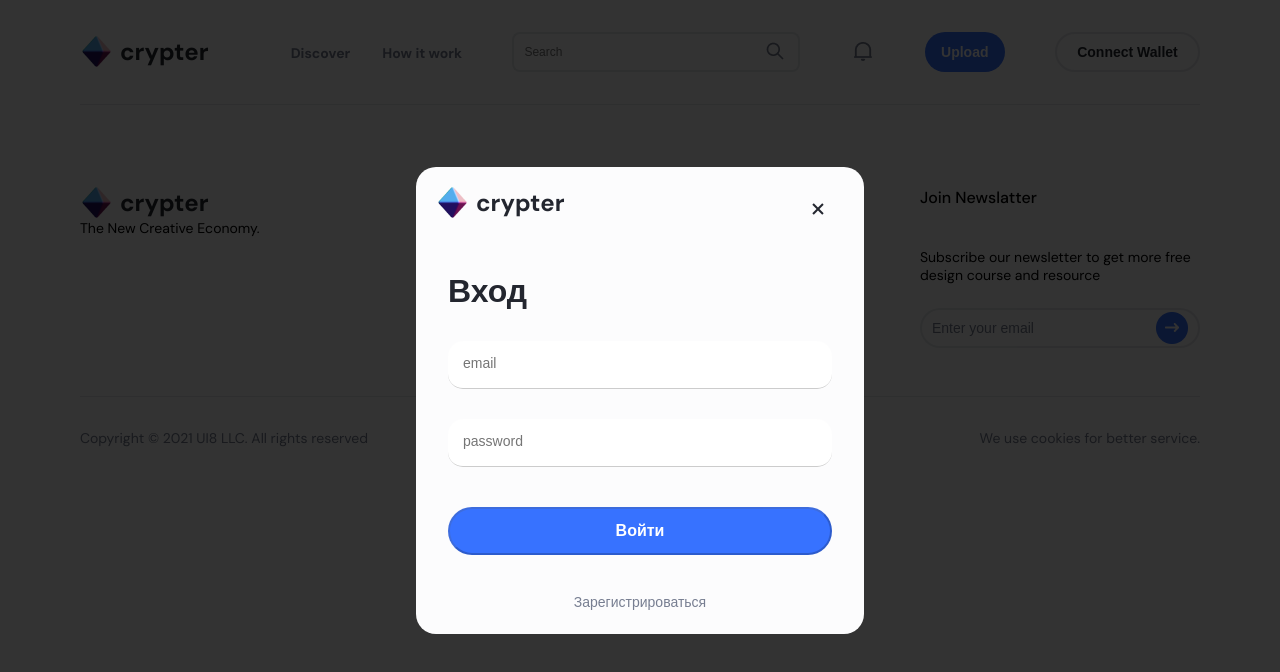
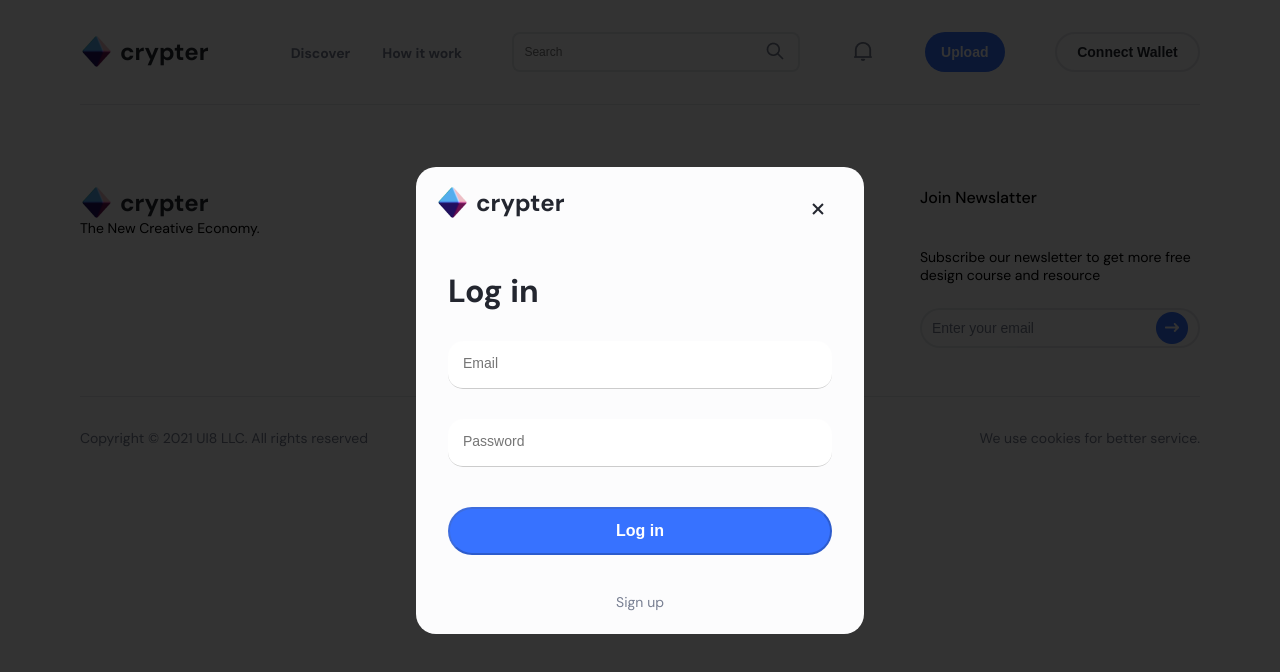
Before and after one commit to Capsonchik/React-NFT, a React (Create React App) app: page /signin in a window 1280 px wide. Shown: the top 672 px of the page. Built offline with nearby package versions, Linux system fonts and the light colour scheme.

Commit message:
Tasks 15 to 17 and 37 to 42 have been completed

```diff
--- a/src/components/CreatorNetwork/CreatorNetwork.jsx
+++ b/src/components/CreatorNetwork/CreatorNetwork.jsx
@@ -1,4 +1,4 @@
-import {useState} from 'react'
+import {useState, useEffect} from 'react'
 import StyledCreatorNetwork from './CreatorNetwork.styled'
 import { Container } from '../GlobalStyle/Styled.Global'
 
@@ -6,11 +6,17 @@ import imgNft from './img/img-nft-1.jpg'
 import eth from './img/eth.png'
 import userMini from './img/user-mini-foto-1.png'
 
+
 const CreatorNetwork = () => {
 
   const [hours, setHours] = useState()
   const [minutes, setMinutes] = useState()
   const [seconds, setSeconds] = useState()
+  const [course, setCourse] = useState({course:1595.1, crypto: 1.01, value: 0})
+
+  useEffect(() => {
+    setCourse({value:( course.course * course.crypto), course:1595.1, crypto: 1.01})
+  }, [])
 
   setInterval(() => {
       setHours(23 - new Date().getHours())
@@ -52,8 +58,8 @@ const CreatorNetwork = () => {
 
             <div className='creator-current-bid'>
               <h4 className='creator-current-bid__text'>Current Bid</h4>
-              <h3 className='creator-current-bid__price-eth'>1.00 ETH</h3>
-              <p className='creator-current-bid__price-dolar'>$3,618.36</p>
+              <h3 className='creator-current-bid__price-eth'>{course.crypto} ETH</h3>
+              <p className='creator-current-bid__price-dolar'>${course.value}</p>
               <h4 className='creator-current-bid__text'>Auction ending in</h4>
 
               <div className='creator-current-bid__block-time'>
--- a/src/components/CreatorNetwork/CreatorNetwork.styled.js
+++ b/src/components/CreatorNetwork/CreatorNetwork.styled.js
@@ -5,9 +5,10 @@ const styledCreatorNetwork = styled.div`
   padding-top: 128px;
   display: flex;
   gap: 128px;
+  padding-bottom: 140px;
 
 &__img {
-  max-width: 640px;
+  width: 64%;
   border-radius: 20px;
 }
 
@@ -37,6 +38,8 @@ const styledCreatorNetwork = styled.div`
 }
 
 &__img {
+  width: 40px;
+  height: 40px;
   border-radius: 50%;
 }
 
@@ -62,7 +65,8 @@ const styledCreatorNetwork = styled.div`
 
 .creator-current-bid {
   margin-top: 40px;
-  width: 352px;
+
+  width: 100%;
   height: 296px;
   border: 2px solid #E6E8EC;
   box-shadow: 0px 64px 64px -48px rgba(31, 47, 70, 0.12);
@@ -104,6 +108,7 @@ const styledCreatorNetwork = styled.div`
   height: 64px;
   display: flex;
   flex-direction: column;
+  align-items: center;
   margin-top: 8px;
 }
 
@@ -126,7 +131,7 @@ const styledCreatorNetwork = styled.div`
 
 &__place-bid {
   margin-top: 40px;
-  width: 352px;
+  width: 100%;
   height: 48px;
   background: #3772FF;
   border-radius: 90px;
@@ -146,13 +151,14 @@ const styledCreatorNetwork = styled.div`
 
 &__view-item {
   margin-top: 10px;
-  width: 352px;
+  width: 100%;
   height: 48px;
   border-radius: 90px;
   font-weight: 700;
   font-size: 16px;
   line-height: 16px;
-  border: 2px solid rgba(22%, 45%, 100%, 0.25);
+  background-color: #fff;
+  border: 2px solid rgba(22%, 45%, 100%, 0.15);
   transition: transform .3s, box-shadow .3s;
   cursor: pointer;
 }
--- a/src/components/GlobalStyle/Styled.Global.js
+++ b/src/components/GlobalStyle/Styled.Global.js
@@ -3,6 +3,8 @@ import styled from "styled-components";
 export const Container = styled.div`
     max-width: 1120px;
     margin: 0 auto;
+    margin-right: 15px;
+    margin-left: 15px;
 `
 
 export const FlexBox = styled.div`
--- /dev/null
+++ b/src/components/MainPage/Footer/footer.jsx
@@ -0,0 +1,50 @@
+import { Link } from "react-router-dom";
+import Logo from '../header/LogoComponent/Logo.jsx'
+import circle from '../../Images/footer-button.png'
+import { FooterStyled, ContainerFlex } from './footer.styled';
+
+
+const Footer = () => {
+    return(
+        <FooterStyled>
+            <ContainerFlex>
+                <div className="footer-logo">
+                    <Logo/>
+                    <p>The New Creative Economy.</p>
+                </div>
+                <nav className="footer-nav">
+                    <h3>Crypter.</h3>
+                    <Link className="footer-link" to='/'>Discover</Link>
+                    <Link className="footer-link"  to='/'>Connect wallet</Link>
+                    <Link className="footer-link"  to='/'>Create item</Link>
+                </nav>
+                <nav className="footer-nav">
+                    <h3>Info</h3>
+                    <Link className="footer-link"  to='/'>Download</Link>
+                    <Link className="footer-link"  to='/'>Demos</Link>
+                    <Link className="footer-link"  to='/'>Support</Link>
+                </nav>
+                <div className="footer-news">
+                    <h3>Join Newslatter</h3>
+                    <p>Subscribe our newsletter to get more free design course and resource</p>
+                    <div className="footer-input">
+                        <input type="text" placeholder='Enter your email' />
+                        <button className="footer-btn">
+                            <img src={circle} alt="button" />
+                        </button>
+                    </div>
+                </div>
+                </ContainerFlex>
+            <div className="copiright">
+                <div className="copiright-text">
+                    <p>Copyright © 2021 UI8 LLC. All rights reserved</p>
+                </div>
+                <div className="copiright-text">
+                    <p>We use cookies for better service.</p>
+                </div>
+            </div>
+        </FooterStyled>
+    )
+}
+
+export default Footer;
--- a/src/components/MainPage/MainPage.jsx
+++ b/src/components/MainPage/MainPage.jsx
@@ -6,12 +6,13 @@ import HotBid from "../HotBid/hotBid.jsx";
 import HotCollection from "../HotCollections/hotCollection.jsx";
 import Discover from "../Discover/discover.jsx";
 
+
 const MainPage = () => {
     return(
         <div>
             {/* Здесь контент главной страницы */}
             <EconomyBlock/>
-            <CreatorNetwork/>
+            <CreatorNetwork />
             <PopularSellers/>
             <HotBid/>
             <HotCollection/>
--- a/src/components/Signin/Signin.jsx
+++ b/src/components/Signin/Signin.jsx
@@ -27,7 +27,7 @@ const Signin = () => {
           <Link to='/'>
             <div className="popup__cross"></div>
             </Link>
-          <h2 className="popup__title">Вход</h2>
+          <h2 className="popup__title">Log in</h2>
           <form
             name='signin'
             action="#"
@@ -41,17 +41,17 @@ const Signin = () => {
               className='popup__input'
               minlength="5"
               maxlength="40"
-              placeholder='email'/>
+              placeholder='Email'/>
             <input
               type='password'
               className='popup__input'
               minlength="4"
               maxlength="30"
-              placeholder='password' />
+              placeholder='Password' />
             <Link to='/profile'>
-              <button type="submit" className="popup__submit">Войти</button>
+              <button type="submit" className="popup__submit">Log in</button>
             </Link>
-            <Link to='/signup' className='popup__link'>Зарегистрироваться</Link>
+            <Link to='/signup' className='popup__link'>Sign up</Link>
           </form>
         </div>
       </div>
--- a/src/components/Signup/Signup.jsx
+++ b/src/components/Signup/Signup.jsx
@@ -22,7 +22,7 @@ const Signup = () => {
           <Link to='/'>
             <div className='popup__cross'></div>
             </Link>
-          <h2 className='popup__title'>Регистрация</h2>
+          <h2 className='popup__title'>Registration</h2>
           <form
             name='signup'
             action='#'
@@ -36,25 +36,25 @@ const Signup = () => {
               className='popup__input'
               minlength='3'
               maxlength='40'
-              placeholder='nic name'/>
+              placeholder='Nic name'/>
             <input
               type='email'
               className='popup__input'
               minlength='5'
               maxlength='40'
-              placeholder='email'/>
+              placeholder='Email'/>
             <input
               type='password'
               className='popup__input'
               minlength='4'
               maxlength='30'
-              placeholder='password'/>
+              placeholder='Password'/>
             <input
               type='password'
               className='popup__input'
               minlength='4'
               maxlength='30'
-              placeholder='repeat password'/>
+              placeholder='Repeat password'/>
             <div className='popup__checkbox-block'>
               <input
                 type="checkbox"
@@ -65,14 +65,14 @@ const Signup = () => {
               <label for="license" className='popup__license'>accept the license agreement</label>
             </div>
             <Link to='/signin'>
-              <button type='submit' className='popup__submit'>Зарегистрироваться</button>
+              <button type='submit' className='popup__submit'>Sign up</button>
               </Link>
             <dib className='popup__block-img'>
               <img className='popup__img' src={twitter} alt='twitter'/>
               <img className='popup__img' src={insta} alt='instagram'/>
               <img className='popup__img' src={facebook} alt='facebook'/>
             </dib>
-            <Link to='/signin' className='popup__link'>Войти</Link>
+            <Link to='/signin' className='popup__link'>Log in</Link>
           </form>
         </div>
       </div>
```
